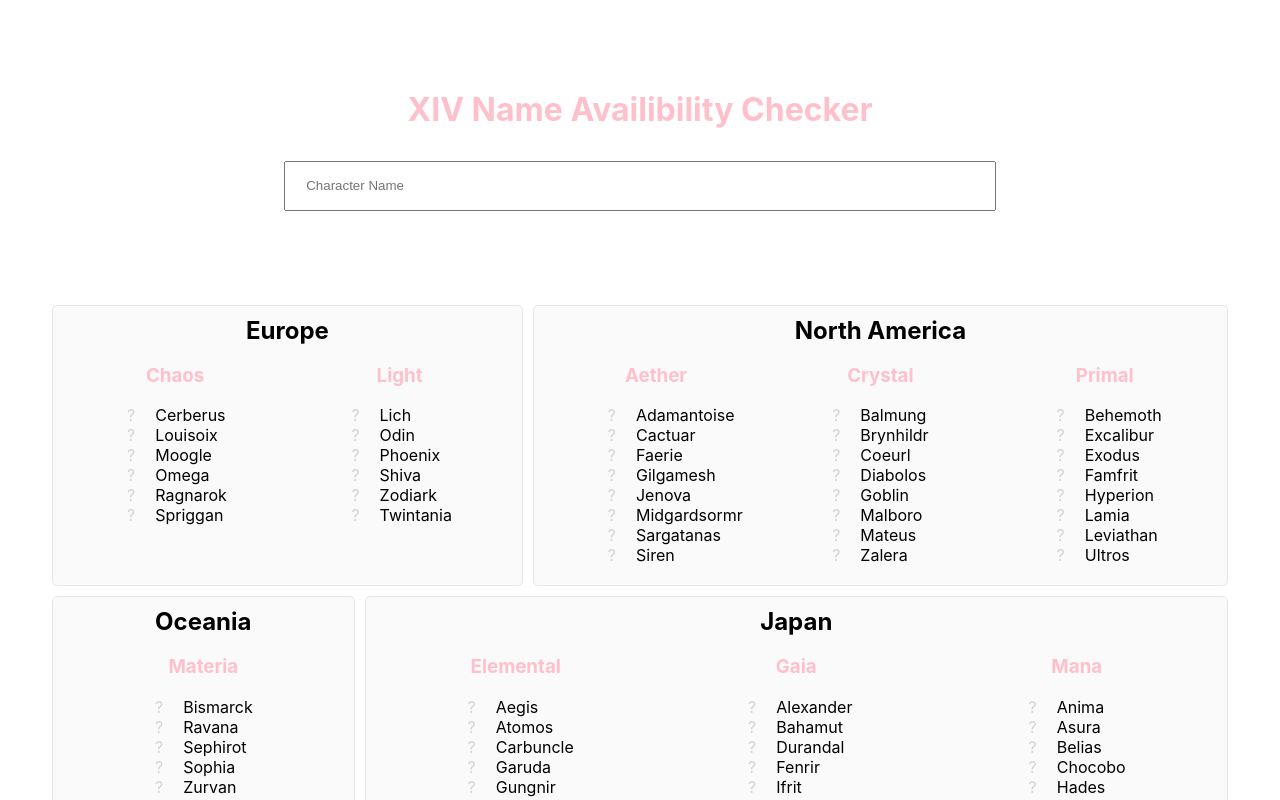
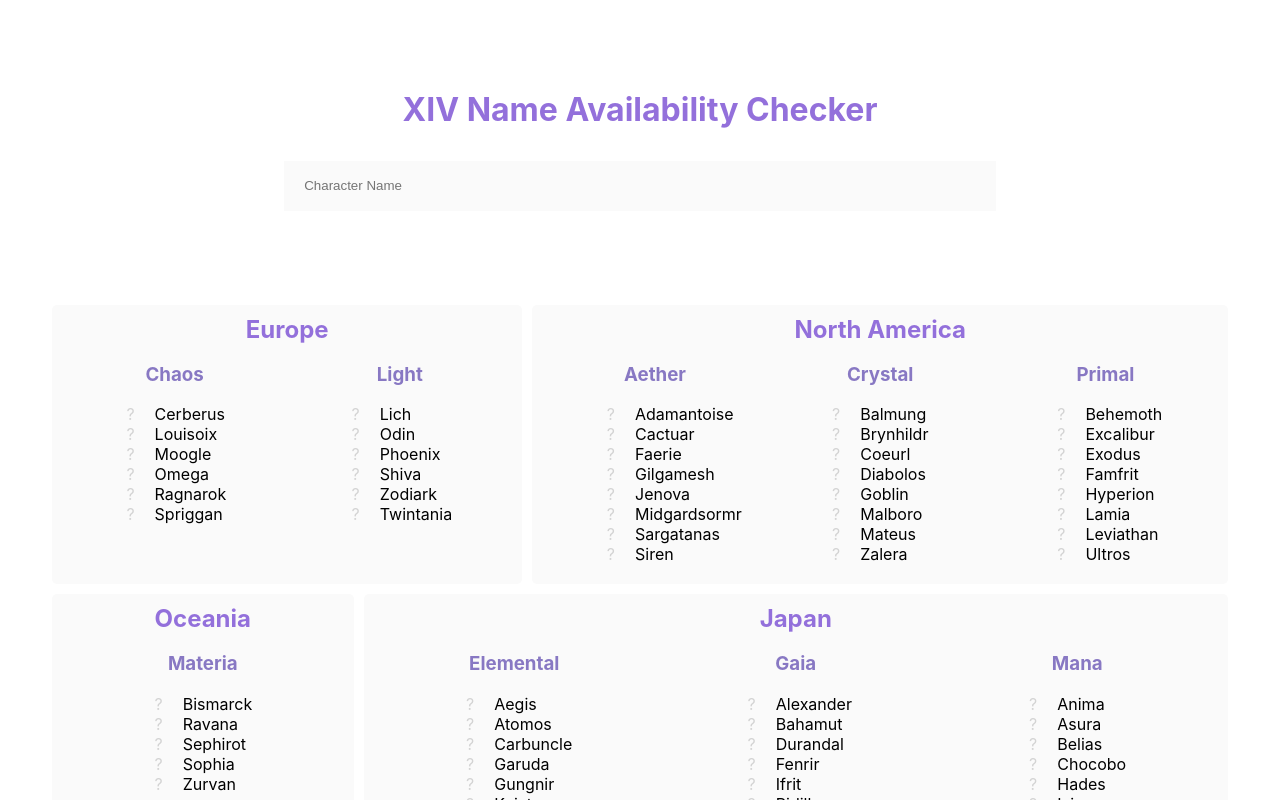
Before and after one commit to liamelgie/xiv-name-availability-checker, a Next.js app: page / in a window 1280 px wide. Shown: the top 800 px of the page. Built offline with nearby package versions, Linux system fonts and the light colour scheme.

Commit message:
Add system theme detection and dark theme

```diff
--- a/pages/index.tsx
+++ b/pages/index.tsx
@@ -6,12 +6,24 @@ import ValidationMessage from '../components/ValidationMessage'
 import { useState } from 'react'
 import useDebounce from '../hooks/useDebounce'
 import DataCenter from '../components/DataCenter'
+import useDetectDarkMode from '../hooks/useDetectDarkMode'
 
 const Home: NextPage = () => {
   const [ searchValue, setSearchValue ] = useState('')
   const [ isEmpty, setIsEmpty ] = useState(true)
   const [ isValid, setIsValid ] = useState(false)
   const [ validationString, setValidationString ] = useState('')
+
+  const [ theme, setTheme ] = useState('light')
+  const onSelectTheme = (theme: string) => {
+    setTheme(theme)
+    if (theme === 'dark')
+      document.body.classList.add('dark-mode')
+    else
+      document.body.classList.remove('dark-mode')
+  }
+  useDetectDarkMode(onSelectTheme)
+
   const validateUserInput = (input: string) => {
     if (input.length > 20 || input.split(' ').filter(word => word !== '').length !== 2 || !/^[a-zA-Z']{2,}\s[a-zA-Z']{2,}$/.test(input)) {
       return false
@@ -27,6 +39,7 @@ const Home: NextPage = () => {
         setIsValid(true)
       } else {
         setIsValid(false)
+        if (newValue.split(' ')[0].length < 3 || newValue.split(' ')[1].length < 3) setValidationString('Your first and last name must be at least 2 characters long.')
         if (newValue.length > 20) setValidationString('Your character name cannot be more than 20 characters long.')
         if (newValue.split(' ').filter(word => word !== '').length !== 2)  setValidationString('Your character name must contain a first and last name.')
         if (/[-!$%^&*()_+|~=`{}\[\]:";<>?,.\/0-9]/g.test(newValue)) setValidationString('Your character name must only contain letters and apostrophes.')
@@ -40,15 +53,15 @@ const Home: NextPage = () => {
   return (
     <div className={styles.container}>
       <Head>
-        <title>XIV Name Availibility Checker</title>
+        <title>XIV Name Availability Checker</title>
         <meta name="viewport" content="width=device-width,initial-scale=1" />
-        <meta name="description" content="Check name availability across every world in seconds." />
+        <meta name="description" content="Check character name availability across every world in seconds." />
         <link rel="icon" href="/favicon.ico" />
       </Head>
       <header>
         <div className={styles.headerContainer}>
           <div className={styles.headerWrapper}>
-            <h1>XIV Name Availibility Checker</h1>
+            <h1>XIV Name Availability Checker</h1>
             <SearchBar value={searchValue} onChangeCallback={updateSearchValue} />
             <ValidationMessage isVisible={!isValid && !isEmpty}>
               {validationString}
--- a/styles/DataCenter.module.css
+++ b/styles/DataCenter.module.css
@@ -1,5 +1,5 @@
 .container {
-    color: pink;
+    color: var(--secondary-heading-color);
     width: 200px;
     display: inline-block;
     margin: 0 auto;
--- a/styles/Home.module.css
+++ b/styles/Home.module.css
@@ -18,7 +18,7 @@
 .headerContainer h1 {
   margin-top: 0;
   margin-bottom: 1em;
-  color: pink;
+  color: var(--primary-heading-color);
   text-align: center;
   width: 100%;
 }
@@ -35,11 +35,15 @@
 }
 
 .regionContainer {
-  border: 1px solid rgb(230, 230, 230);
-  background-color: rgb(250, 250, 250);
+  border: var(--region-border);
+  background-color: var(--region-background);
   border-radius: 5px;
   padding: 10px 10px 20px;
   margin: 5px;
+}
+
+.regionContainer h2 {
+  color: var(--primary-heading-color)
 }
 
 .regionSmall {
@@ -60,7 +64,7 @@
   text-align: center;
 }
 
-@media screen (max-width: 1200px) {
+@media screen and (max-width: 1200px) {
   .regionSmall {
     order: 2
   }
@@ -88,6 +92,6 @@
 
 .footer a {
   text-decoration: underline;
-  color: pink;
+  color: var(--primary-heading-color);
   cursor: pointer;
 }
--- a/styles/Result.module.css
+++ b/styles/Result.module.css
@@ -1,5 +1,5 @@
 .container {
-    color: black;
+    color: var(--text-color);
     display: grid;
     grid-template-columns: 4fr 6fr;
 }
--- a/styles/SearchBar.module.css
+++ b/styles/SearchBar.module.css
@@ -11,4 +11,7 @@
     height: 50px;
     width: 100%;
     padding-left: 20px;
+    background-color: var(--region-background);
+    border: var(--region-border);
+    color: var(--text-color)
 }
--- a/styles/ValidationMessage.module.css
+++ b/styles/ValidationMessage.module.css
@@ -1,5 +1,5 @@
 .container {
-    color: black;
+    color: var(--text-color);
     width: 60%;
     position: absolute;
     margin: 20px auto;
--- a/styles/globals.css
+++ b/styles/globals.css
@@ -1,9 +1,29 @@
+:root {
+  --primary-heading-color: rgb(147,112,219);
+  --secondary-heading-color: rgb(136,120,195);
+  --background-color: rgb(255, 255, 255);
+  --text-color: rgb(0, 0, 0);
+  --region-border: rgb(230, 230, 230);
+  --region-background: rgb(250, 250, 250);
+}
+
+.dark-mode {
+  --primary-heading-color: rgb(10, 223, 194);
+  --secondary-heading-color: rgb(24, 211, 186);
+  --background-color: rgb(36, 36, 36);
+  --text-color: #fff;
+  --region-border: rgb(15, 15, 15);
+  --region-background: rgb(40, 40, 40);
+}
+
 html,
 body {
   padding: 0;
   margin: 0;
   font-family: -apple-system, BlinkMacSystemFont, Segoe UI, Roboto, Oxygen,
     Ubuntu, Cantarell, Fira Sans, Droid Sans, Helvetica Neue, sans-serif;
+  background-color: var(--background-color);
+  color: var(--text-color);
 }
 
 a {
```
